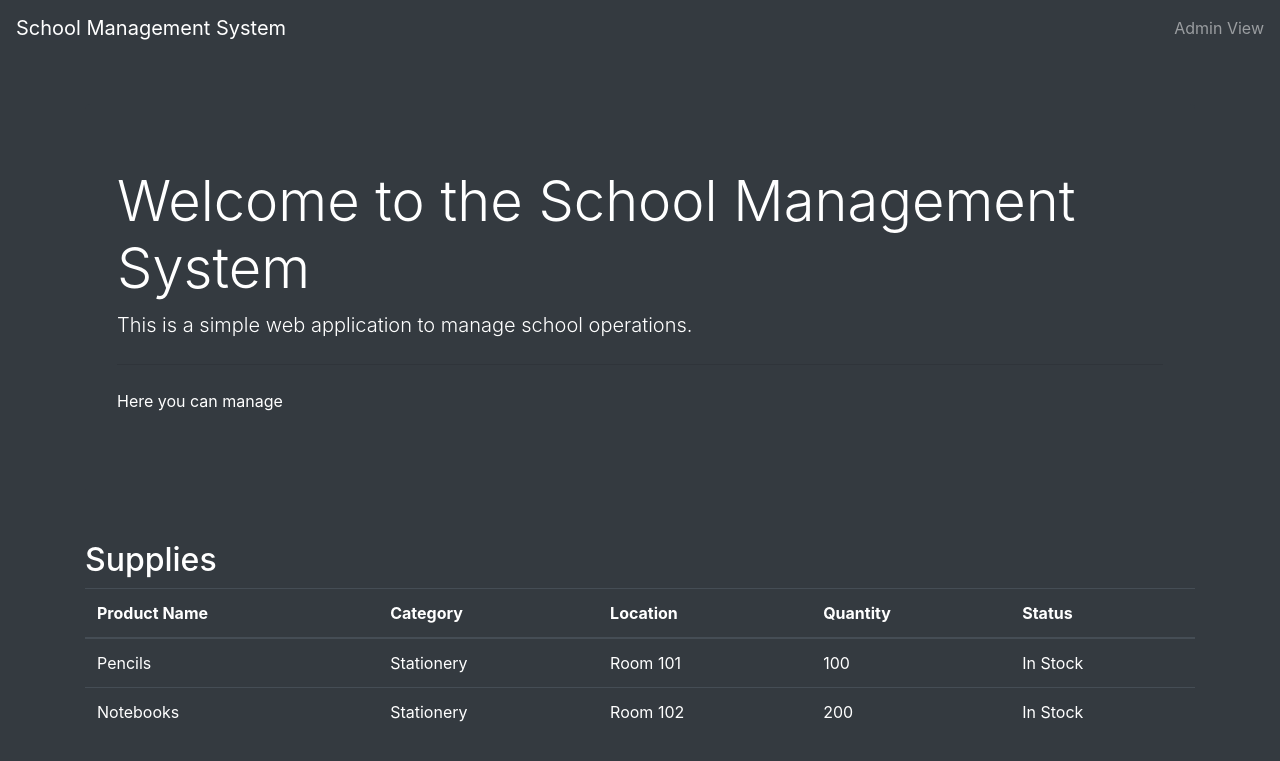
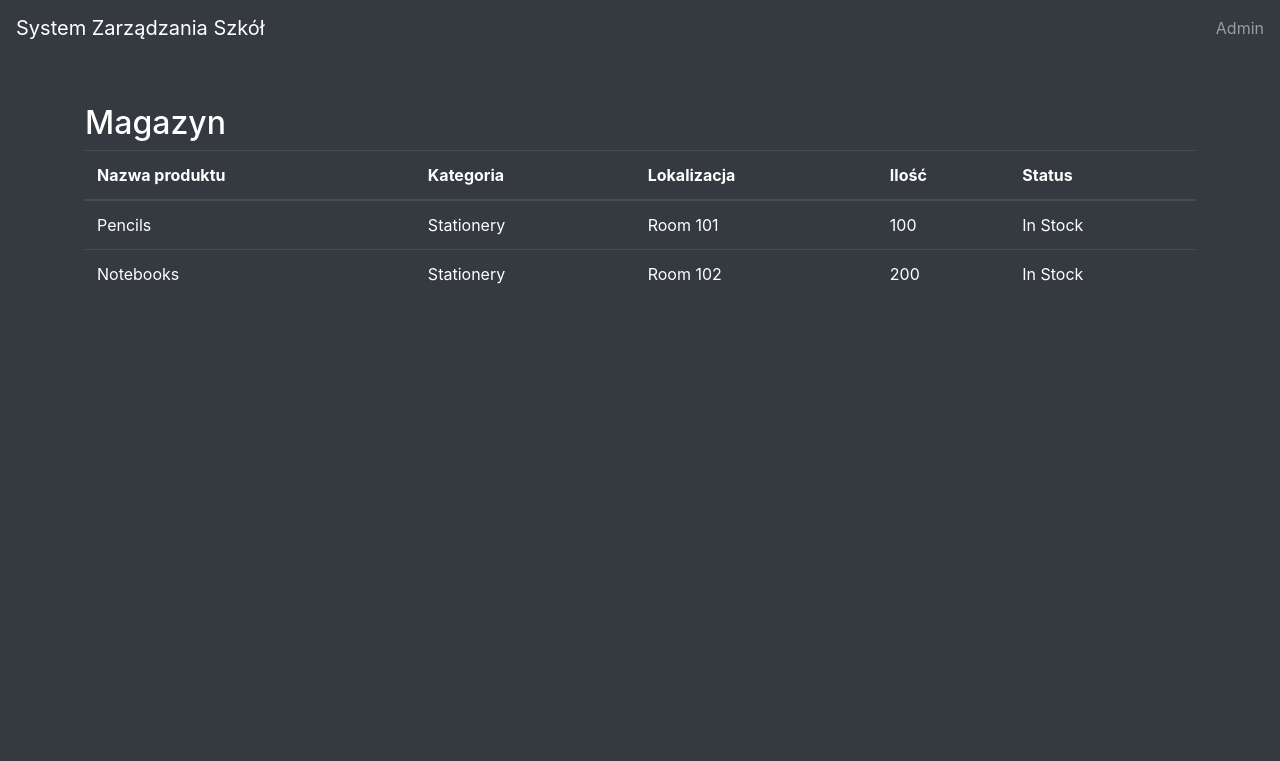
Before and after one commit to SI-IAD-Zespol-5/APLIKACJA, a Flask app: page / in a window 1280 px wide. Shown: the top 761 px of the page. Run offline with Flask 3, Linux system fonts and the light colour scheme; some libraries are stand-ins or nearby versions.

Commit message:
Zmiana języka, usunięcie zbędnych informacji

```diff
--- a/app.py
+++ b/app.py
@@ -29,8 +29,8 @@
             db.session.commit()
 
         if Supply.query.count() == 0:  # Sprawdzenie czy tabela zaopatrzenia jest pusta
-            supply1 = Supply(product_name='Pencils', category='Stationery', location='Room 101', quantity=100, status='In Stock')
-            supply2 = Supply(product_name='Notebooks', category='Stationery', location='Room 102', quantity=200, status='In Stock')
+            supply1 = Supply(product_name='Ołówki', category='Artykuły papiernicze', location='101', quantity=100, status='Na stanie')
+            supply2 = Supply(product_name='Kreda', category='Artykuły papiernicze', location='102', quantity=200, status='Na stanie')
             db.session.add(supply1)
             db.session.add(supply2)
             db.session.commit()
--- a/templates/index.html
+++ b/templates/index.html
@@ -14,31 +14,23 @@
       rel="stylesheet"
       href="{{ url_for('static', filename='styles.css') }}"
     />
-    <title>School Management System</title>
+    <title>System Zarządzania Szkół</title>
   </head>
   <body>
     <nav class="navbar navbar-dark bg-dark">
-      <a class="navbar-brand" href="#">School Management System</a>
-      <span class="navbar-text"> Admin View </span>
+      <a class="navbar-brand" href="#">System Zarządzania Szkół</a>
+      <span class="navbar-text"> Admin </span>
     </nav>
     <div class="container mt-5">
-      <div class="jumbotron bg-dark text-white">
-        <h1 class="display-4">Welcome to the School Management System</h1>
-        <p class="lead">
-          This is a simple web application to manage school operations.
-        </p>
-        <hr class="my-4" />
-        <p>Here you can manage</p>
-      </div>
 
-      <h2 class="mt-5 text-white">Supplies</h2>
+      <h2 class="mt-5 text-white">Magazyn</h2>
       <table class="table table-dark">
         <thead>
           <tr>
-            <th scope="col">Product Name</th>
-            <th scope="col">Category</th>
-            <th scope="col">Location</th>
-            <th scope="col">Quantity</th>
+            <th scope="col">Nazwa produktu</th>
+            <th scope="col">Kategoria</th>
+            <th scope="col">Lokalizacja</th>
+            <th scope="col">Ilość</th>
             <th scope="col">Status</th>
           </tr>
         </thead>
```
